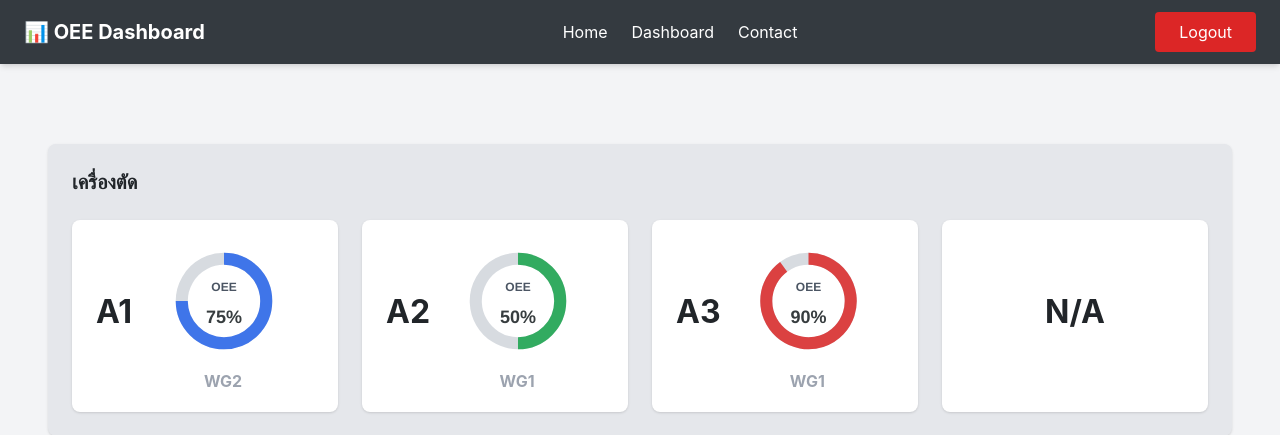
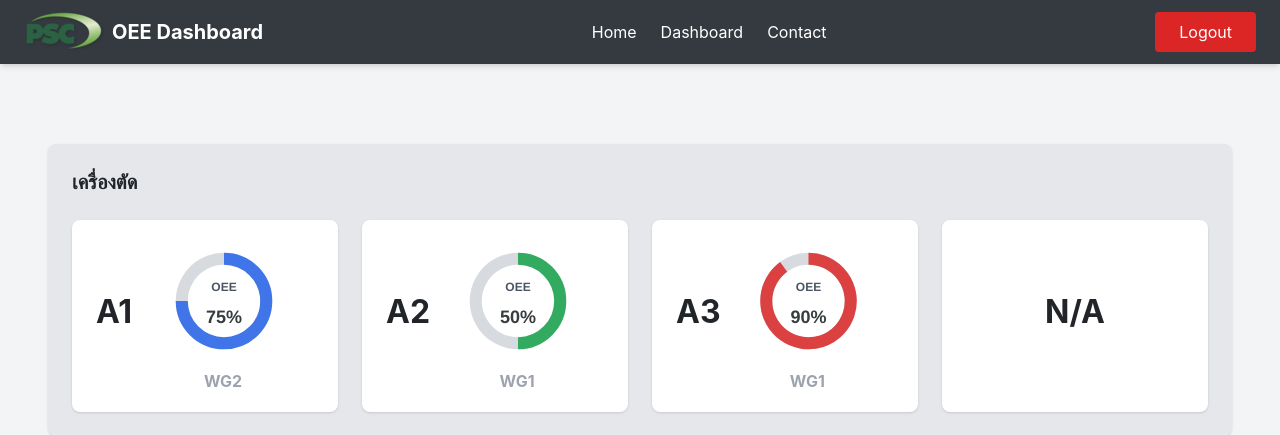
Before and after one commit to kusthanapat/OEE_Application_v2, a Flask app: page /dashboard in a window 1280 px wide. Shown: the top 435 px of the page. Run offline with Flask 3, Linux system fonts and the light colour scheme; some libraries are stand-ins or nearby versions.

Commit message:
fifth commit

```diff
--- a/frontend/templates/user_navbar.html
+++ b/frontend/templates/user_navbar.html
@@ -1,7 +1,13 @@
 <nav class="bg-dark text-white w-full shadow-md">
   <div class="max-w-7xl mx-auto px-4 flex justify-between items-center h-16">
     <!-- Brand -->
-    <div class="text-xl font-bold">📊 OEE Dashboard</div>
+    <div class="flex items-center">
+      <img
+        src="{{ url_for('static', filename='images/psc-logo.png') }}"
+        alt="psc logo"
+      />
+      <div class="text-xl font-bold ml-2">OEE Dashboard</div>
+    </div>
 
     <!-- Menu -->
     <div class="flex space-x-6">
```
